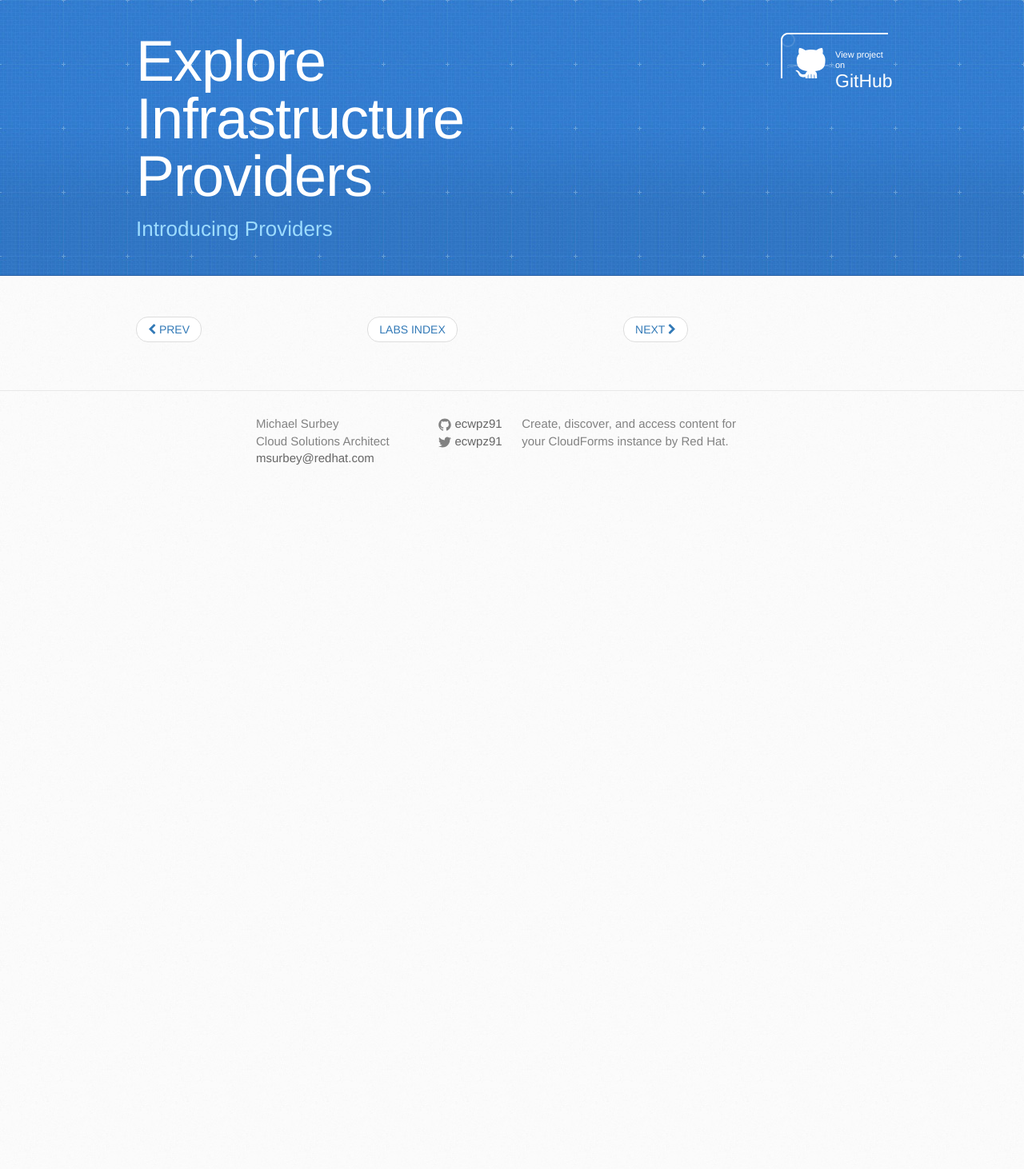
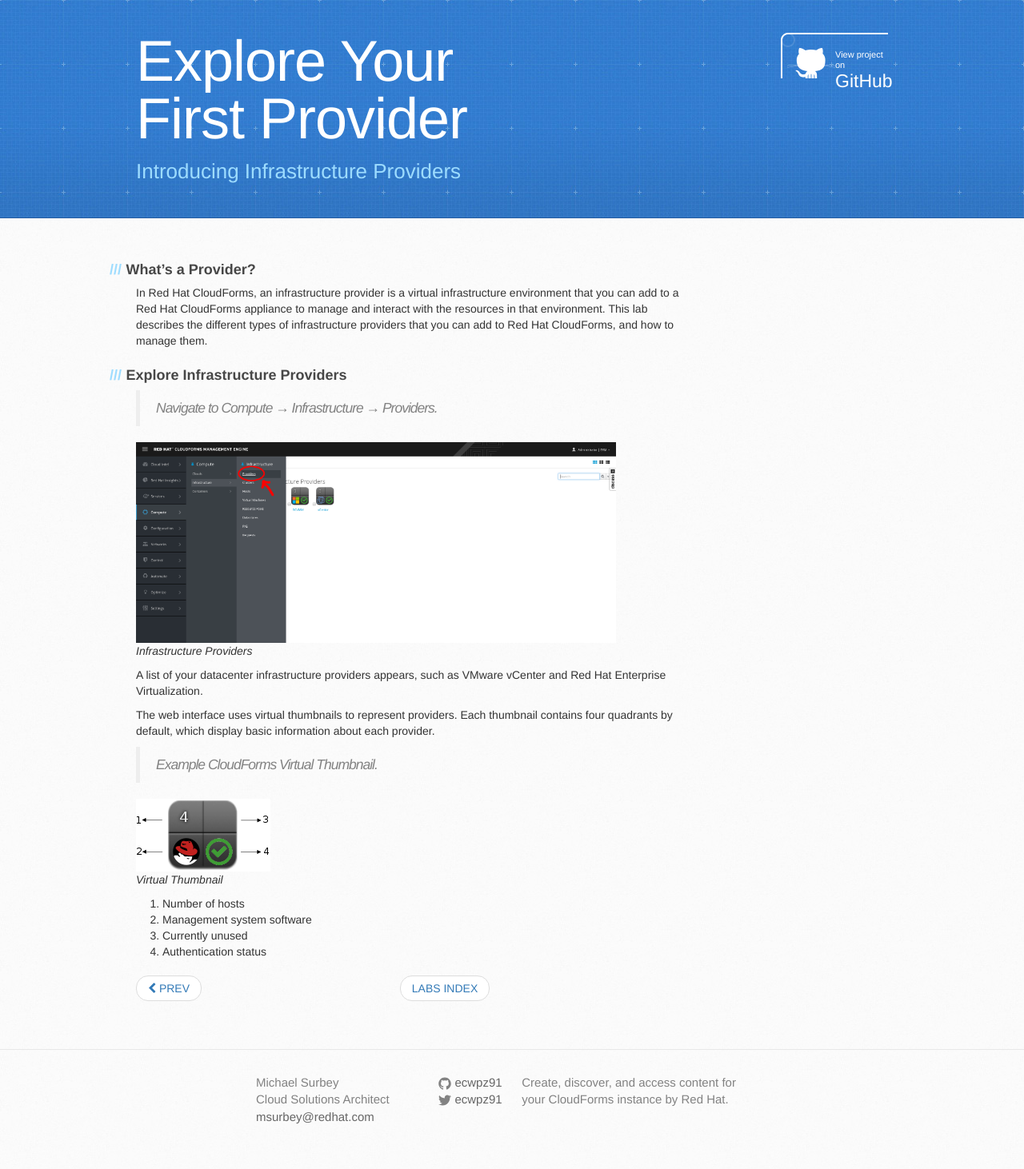
Before and after one commit to mnuirian/cloudforms-workshops, a Jekyll site: the page built from www-default/workshop-lab-2.md, in a window 1280 px wide. Shown: the whole page at 80% size. Built offline with Jekyll 4.4.1, drawn with Linux system fonts in a browser that asks for light colours; some web fonts are replaced; before the commit the page ends 900 px from its top, so only the background shows below that.

Commit message:
Modified screenshot names, added content to latest lab.

```diff
--- a/www-default/workshop-lab-2.md
+++ b/www-default/workshop-lab-2.md
@@ -1,9 +1,33 @@
 ---
 layout: lab
-title: Explore Infrastructure Providers
-subtitle: Introducing Providers
-html_title: Introducing Providers
+title: Explore Your First Provider
+subtitle: Introducing Infrastructure Providers
+html_title: Introducing Infrastructure Providers
 categories: [lab, providers, ops]
-next: workshop-finally.html
 previous: workshop-lab-1.html
 ---
+
+### What's a Provider?
+
+In Red Hat CloudForms, an infrastructure provider is a virtual infrastructure environment that you can add to a Red Hat CloudForms appliance to manage and interact with the resources in that environment. This lab describes the different types of infrastructure providers that you can add to Red Hat CloudForms, and how to manage them.
+
+### Explore Infrastructure Providers
+
+> Navigate to Compute → Infrastructure → Providers.
+
+<img alt="CloudForms Infrastructure Providers" src="{{ site.baseurl }}/www-default/screenshots/cfme-nav-compute-infra-providers.png" width="600"/><br/>
+*Infrastructure Providers*
+
+A list of your datacenter infrastructure providers appears, such as VMware vCenter and Red Hat Enterprise Virtualization.
+
+The web interface uses virtual thumbnails to represent providers. Each thumbnail contains four quadrants by default, which display basic information about each provider.
+
+> Example CloudForms Virtual Thumbnail.
+
+<img alt="CloudForms Virtual Thumbnail" src="{{ site.baseurl }}/www-default/screenshots/cfme-virt-thumbnail.png"/><br/>
+*Virtual Thumbnail*
+
+1. Number of hosts
+2. Management system software
+3. Currently unused
+4. Authentication status
```
Also changed, not shown: www-default/workshop-lab-1.md (+1 -1 lines), www-default/screenshots/cfme-dashboard-cloud-intel.png (renamed from www-default/screenshots/cfme-cloud-intel-dashboard.png), www-default/screenshots/cfme-nav-compute-infra-providers.png (added), www-default/screenshots/cfme-virt-thumbnail.png (added).
